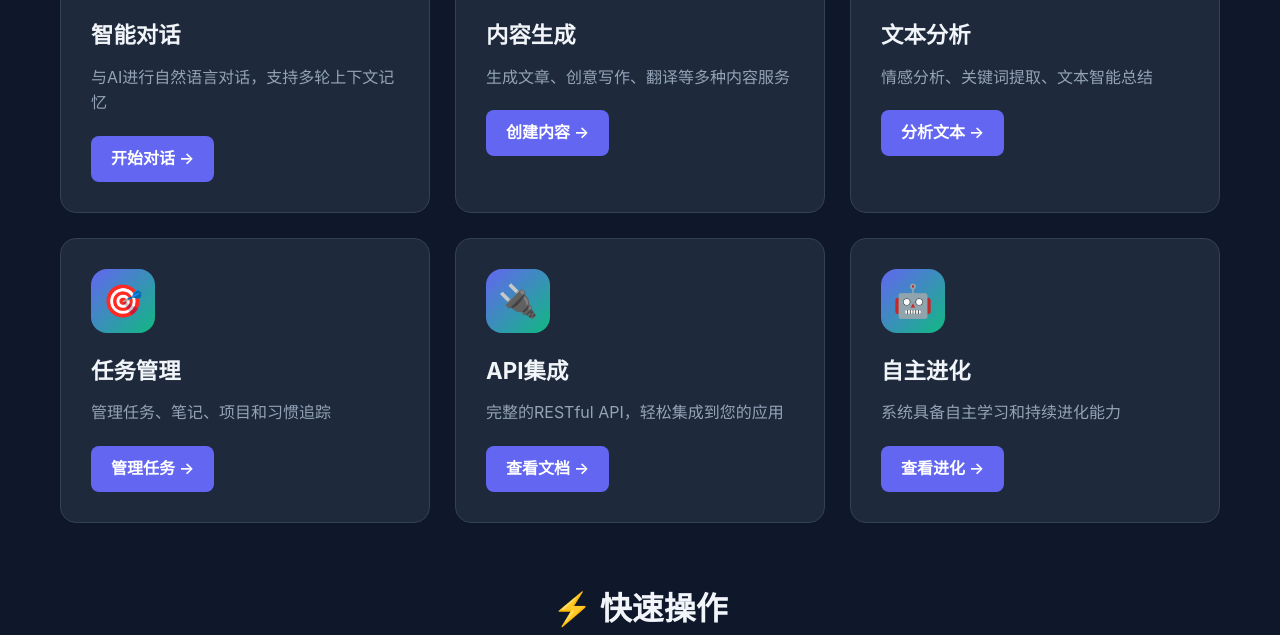
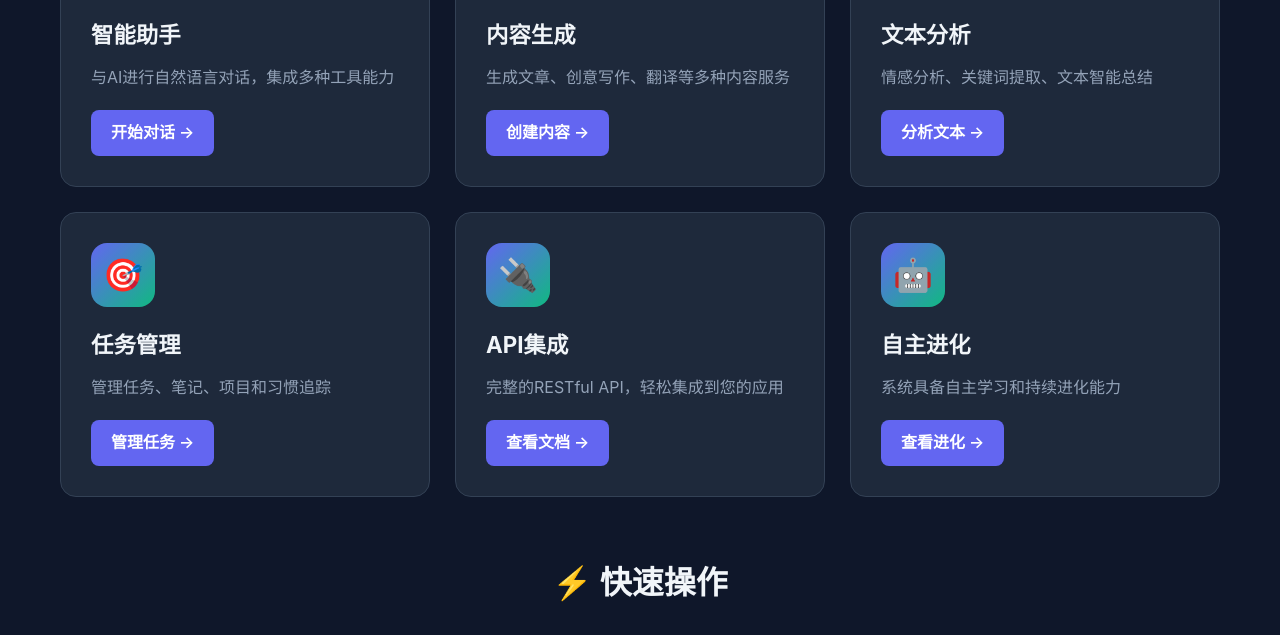
Before and after one commit to yangyanggooe/mindforge-ai, a website: page client/index.html in a window 1280 px wide. Shown: the part 611-1246 px from the top of the page. Drawn offline with Linux system fonts and the light colour scheme; no server answers.

Commit message:
更新主页 - 添加智能助手入口

```diff
--- a/client/index.html
+++ b/client/index.html
@@ -247,11 +247,11 @@
 
     <div class="container">
         <div class="features">
-            <div class="feature-card" onclick="location.href='/services.html'">
+            <div class="feature-card" onclick="location.href='/assistant.html'">
                 <div class="feature-icon">💬</div>
-                <h3>智能对话</h3>
-                <p>与AI进行自然语言对话，支持多轮上下文记忆</p>
-                <a href="/services.html" class="btn">开始对话 →</a>
+                <h3>智能助手</h3>
+                <p>与AI进行自然语言对话，集成多种工具能力</p>
+                <a href="/assistant.html" class="btn">开始对话 →</a>
             </div>
 
             <div class="feature-card" onclick="location.href='/services.html'">
@@ -293,7 +293,7 @@
         <div class="section">
             <h2 class="section-title">⚡ 快速操作</h2>
             <div class="quick-actions">
-                <a href="/services.html" class="quick-btn">💬 开始对话</a>
+                <a href="/assistant.html" class="quick-btn">💬 智能助手</a>
                 <a href="/services.html" class="quick-btn">✍️ 生成内容</a>
                 <a href="/services.html" class="quick-btn">📝 总结文本</a>
                 <a href="/services.html" class="quick-btn">🌐 翻译内容</a>
```
